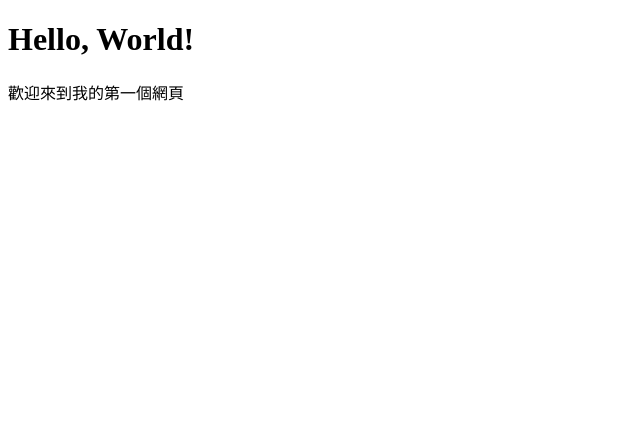
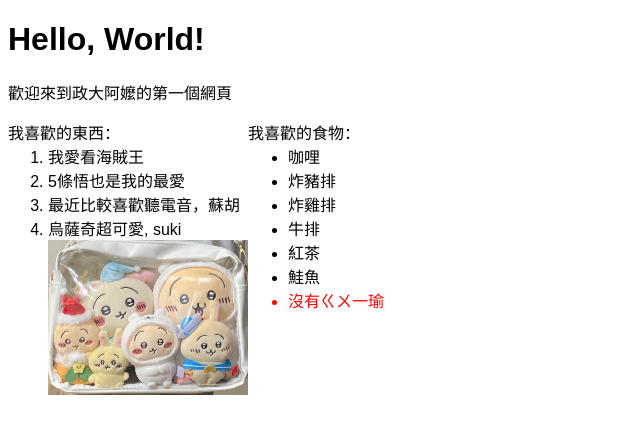
Before and after one commit to MinWorse/learnPython, a plain HTML site: page textHtml.html in a window 1280 px wide. Shown: the whole page, without its empty margins (0-640 px from the left). Drawn offline with Linux system fonts and the light colour scheme.

Commit message:
p、span、list

```diff
--- /dev/null
+++ b/styles.css
@@ -0,0 +1,14 @@
+body {
+    font-family: Arial, sans-serif;
+}
+
+.list-container {
+    display: flex;
+}
+.withoutMargin {
+    margin-bottom: 0;
+    margin-top: 0;
+}
+.redFont{
+    color: red;
+}
--- a/textHtml.html
+++ b/textHtml.html
@@ -1,10 +1,37 @@
 <!DOCTYPE html>
-<html>
+<html lang="zh"></html>
     <head>
+        <meta charset="UTF-8">
+        <link rel="stylesheet" href="styles.css">
         <title>老子的第一個網頁</title>
     </head>
     <body>
         <h1>Hello, World!</h1>
-        <p>歡迎來到我的第一個網頁</p>
+        <p>歡迎來到政大阿嬤的第一個網頁</p>
+        <div class="list-container">
+            <div>
+                <span>我喜歡的東西：</span>
+                <ol class="withoutMargin">
+                    <li>我愛看海賊王</li>
+                    <li>5條悟也是我的最愛</li>
+                    <li>最近比較喜歡聽電音，蘇胡</li>
+                    <li>烏薩奇超可愛, suki <p class="withoutMargin"><img src="photos/ㄒㄅㄗ烏薩奇痛包.jpg" alt="ㄒㄅㄗ烏薩奇痛包" width="200"></p></li>
+                </ol>
+            </div>
+            <div>
+                <span>我喜歡的食物：</span>
+                <ul class="withoutMargin">
+                    <li>咖哩</li>
+                    <li>炸豬排</li>
+                    <li>炸雞排</li>
+                    <li>牛排</li>
+                    <li>紅茶</li>
+                    <li>鮭魚</li>
+                    <li class="redFont">沒有ㄍㄨ一瑜</li>
+                </ul>
+            </div>
+
+        </div>
+
     </body>
 </html>
```
Also changed, not shown: photos/ㄒㄅㄗ烏薩奇痛包.jpg (added).
